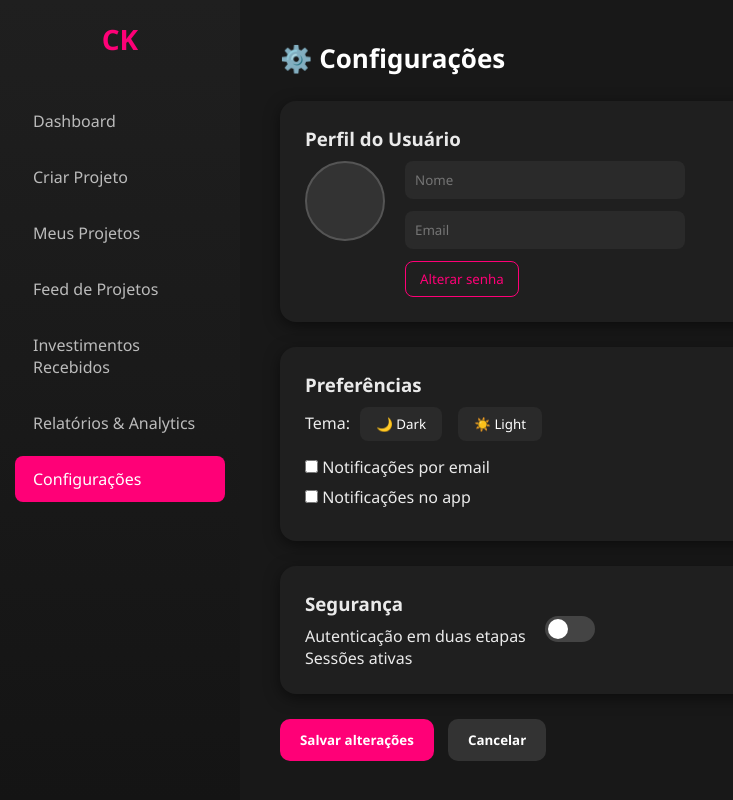
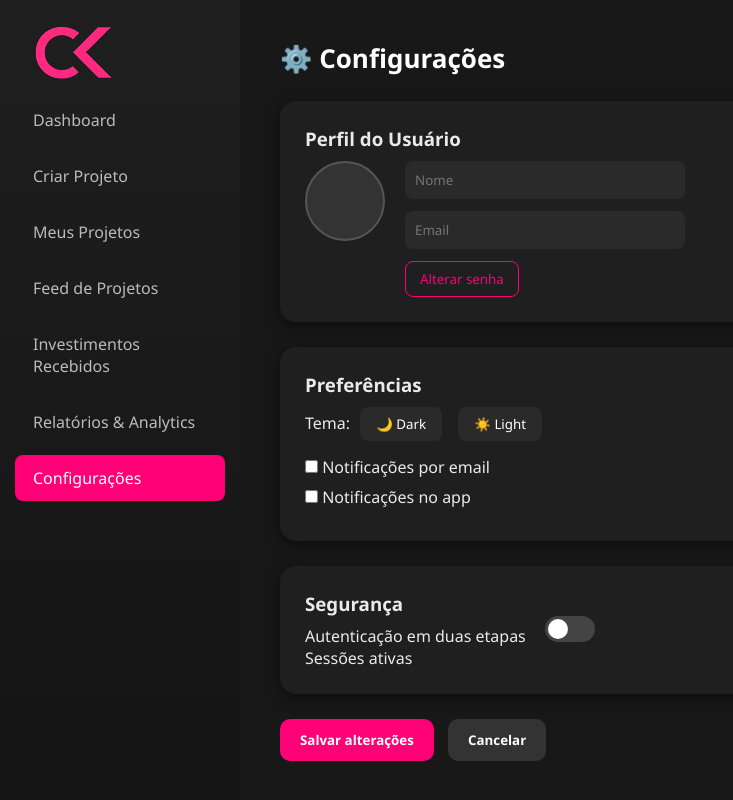
Before and after one commit to joelUmiri/connexta-FrontEnd, a plain HTML site: page html/configuracao.html in a window 1280 px wide. Shown: the whole page, without its empty margins (0-733 px from the left). Drawn offline with Linux system fonts and the light colour scheme.

Commit message:
ajuste de logo

```diff
--- a/css/configuracao.css
+++ b/css/configuracao.css
@@ -23,11 +23,7 @@
 }
 
 .sidebar .logo {
-  color: #ff0077;
-  font-size: 28px;
-  font-weight: bold;
-  margin-bottom: 40px;
-  text-align: center;
+margin-left: 15px;
 }
 
 .sidebar ul {
--- a/html/configuracao.html
+++ b/html/configuracao.html
@@ -11,7 +11,7 @@
 
     <!-- Sidebar -->
     <aside class="sidebar">
-      <div class="logo">CK</div>
+      <div class="logo"><img src="../imgs/Logo - Connexta.png" alt=""></div>
       <ul>
         <li>Dashboard</li>
         <li>Criar Projeto</li>
```
Also changed, not shown: imgs/Logo - Connexta.png (added).
